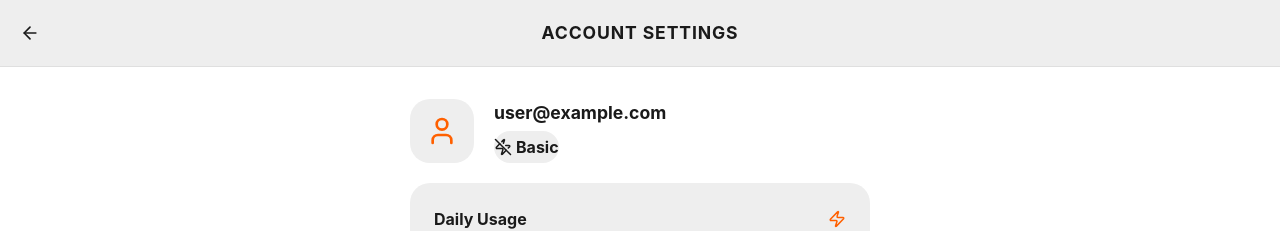
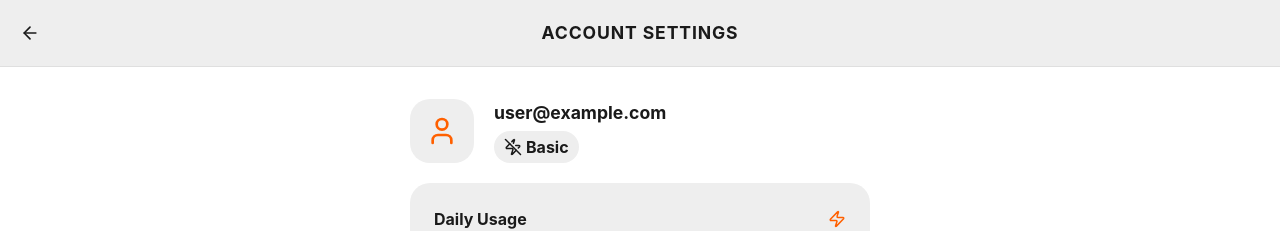
Before and after one commit to LaneLR/AI-Vertex-Image-Analyzer--Frontend, a Next.js app: page /account in a window 1280 px wide. Shown: the top 231 px of the page. Built offline with nearby package versions, Linux system fonts and the light colour scheme; no server answers; sample sign-in values are in the browser's storage.

Commit message:
fix pill styling

```diff
--- a/src/styles/common/_account.scss
+++ b/src/styles/common/_account.scss
@@ -80,14 +80,14 @@
   align-items: center;
   gap: 4px;
   background: var(--bg-card);
-  padding: 4px 0;
+  padding: 4px 10px;
   border-radius: 20px;
   font-size: 16px;
   font-weight: 700;
   color: var(--text-tertiary);
 
   &--pro {
-    background: rgba(var(--primary-theme-rgb), 0.1);
+    background: var(--bg-card);
     color: var(--primary-theme);
   }
 }
```
